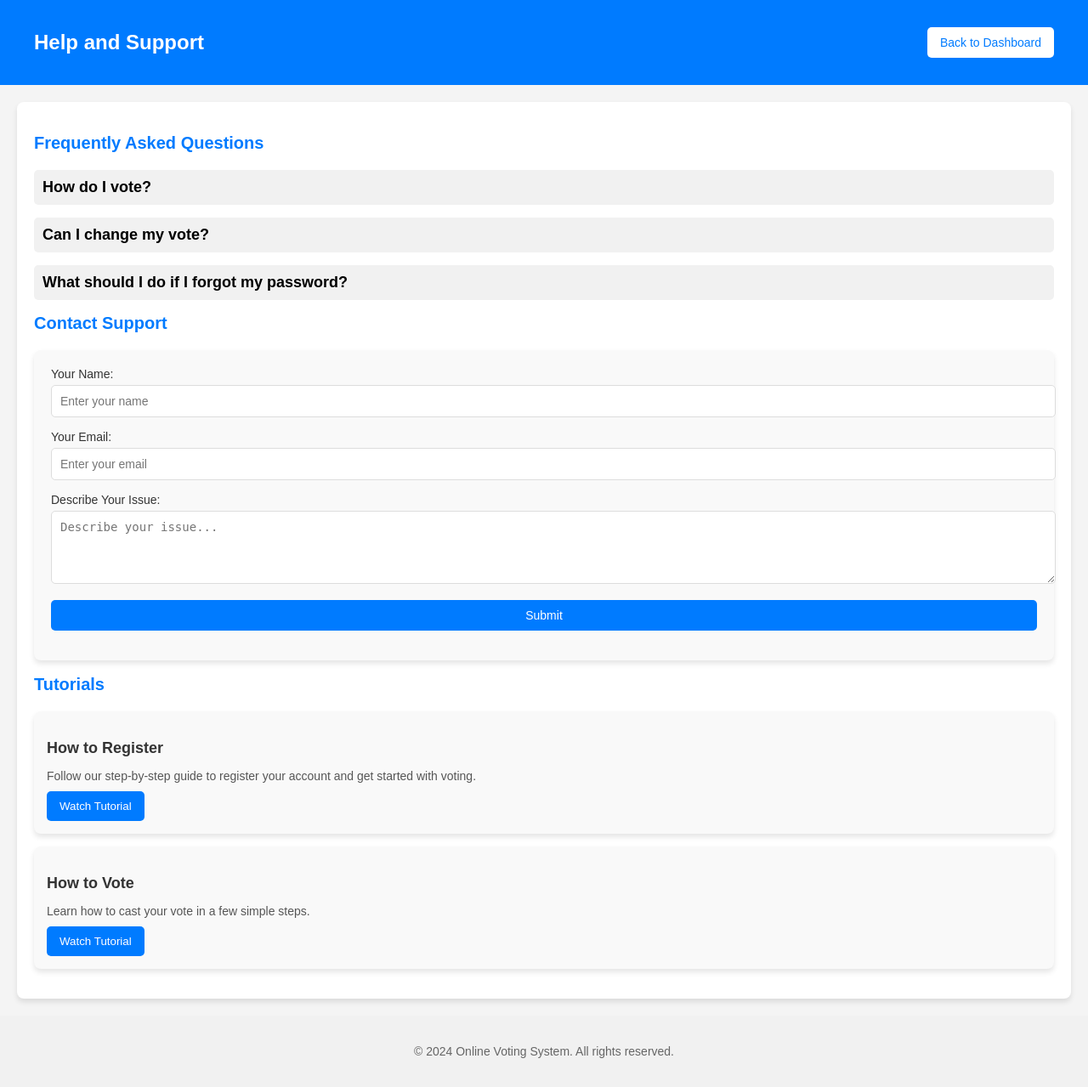
After one commit to AdityaBhatt37/Onlne-Voting-System, a PHP site: the page made by routes/help&support.html in a window 1280 px wide. The commit adds this page. Shown: the whole page at 85% size. Run offline with PHP 8.4, Linux system fonts and the light colour scheme.

Commit message:
All the Ui is the updated

```diff
--- /dev/null
+++ b/css/help&support.css
@@ -0,0 +1,187 @@
+/* General Styles */
+body {
+    font-family: Arial, sans-serif;
+    margin: 0;
+    padding: 0;
+    background-color: #f4f4f4;
+    color: #333;
+}
+
+/* Header */
+header {
+    background-color: #007BFF;
+    color: white;
+    padding: 20px;
+    text-align: center;
+    position: sticky;
+    top: 0;
+    z-index: 1000;
+}
+
+.header-container {
+    display: flex;
+    justify-content: space-between;
+    align-items: center;
+    max-width: 1200px;
+    margin: 0 auto;
+}
+
+header h1 {
+    font-size: 24px;
+}
+
+.dashboard-btn {
+    background-color: white;
+    color: #007BFF;
+    border: none;
+    padding: 10px 15px;
+    border-radius: 5px;
+    font-size: 14px;
+    cursor: pointer;
+    text-decoration: none;
+}
+
+.dashboard-btn:hover {
+    background-color: #0056b3;
+    color: white;
+}
+
+/* Main Content */
+main {
+    max-width: 1200px;
+    margin: 20px auto;
+    padding: 20px;
+    background-color: white;
+    border-radius: 8px;
+    box-shadow: 0 4px 6px rgba(0, 0, 0, 0.1);
+}
+
+/* FAQs Section */
+.faq-section h2 {
+    font-size: 20px;
+    color: #007BFF;
+    margin-bottom: 20px;
+}
+
+.faq {
+    margin-bottom: 15px;
+}
+
+.faq h3 {
+    font-size: 18px;
+    margin: 0;
+}
+
+.faq-toggle {
+    width: 100%;
+    text-align: left;
+    background-color: #f1f1f1;
+    border: none;
+    padding: 10px;
+    font-size: 16px;
+    cursor: pointer;
+    border-radius: 5px;
+    transition: background-color 0.3s ease;
+}
+
+.faq-toggle:hover {
+    background-color: #e1e1e1;
+}
+
+.faq-answer {
+    display: none;
+    padding: 10px;
+    background-color: #f9f9f9;
+    border-left: 4px solid #007BFF;
+    margin-top: 5px;
+    border-radius: 5px;
+}
+
+/* Contact Support Section */
+.contact-support-section h2 {
+    font-size: 20px;
+    color: #007BFF;
+    margin-bottom: 20px;
+}
+
+.support-form {
+    background-color: #f9f9f9;
+    padding: 20px;
+    border-radius: 8px;
+    box-shadow: 0 4px 6px rgba(0, 0, 0, 0.1);
+}
+
+.support-form label {
+    display: block;
+    font-size: 14px;
+    margin-bottom: 5px;
+}
+
+.support-form input, .support-form textarea, .support-form button {
+    width: 100%;
+    margin-bottom: 15px;
+    padding: 10px;
+    border: 1px solid #ddd;
+    border-radius: 5px;
+    font-size: 14px;
+}
+
+.support-form button {
+    background-color: #007BFF;
+    color: white;
+    border: none;
+    cursor: pointer;
+    font-size: 14px;
+}
+
+.support-form button:hover {
+    background-color: #0056b3;
+}
+
+/* Tutorials Section */
+.tutorials-section h2 {
+    font-size: 20px;
+    color: #007BFF;
+    margin-bottom: 20px;
+}
+
+.tutorial {
+    margin-bottom: 15px;
+    background-color: #f9f9f9;
+    padding: 15px;
+    border-radius: 8px;
+    box-shadow: 0 4px 6px rgba(0, 0, 0, 0.1);
+}
+
+.tutorial h3 {
+    font-size: 18px;
+    margin-bottom: 5px;
+}
+
+.tutorial p {
+    font-size: 14px;
+    color: #555;
+    margin-bottom: 10px;
+}
+
+.tutorial button {
+    background-color: #007BFF;
+    color: white;
+    border: none;
+    padding: 10px 15px;
+    border-radius: 5px;
+    cursor: pointer;
+}
+
+.tutorial button:hover {
+    background-color: #0056b3;
+}
+
+/* Footer */
+footer {
+    text-align: center;
+    padding: 20px;
+    background-color: #f1f1f1;
+    font-size: 14px;
+    color: #666;
+}
--- a/index.html
+++ b/index.html
@@ -23,7 +23,7 @@
                 <a href="./routes/login.html"><button>Login</button></a>
                 <a href="./routes/regester.html"><button>Register</button></a>
             </div>
-            <p>Want to know more? <a href="#">Learn More</a></p>
+            <p>Want to know more? <a href="./routes/help&support.html">Learn More</a></p>
         </div>
     </div>
 
--- /dev/null
+++ b/routes/help&support.html
@@ -0,0 +1,82 @@
+<!DOCTYPE html>
+<html lang="en">
+<head>
+    <meta charset="UTF-8">
+    <meta name="viewport" content="width=device-width, initial-scale=1.0">
+    <title>Help and Support - Online Voting System</title>
+    <link rel="stylesheet" href="../css/help&support.css">
+</head>
+<body>
+    <!-- Header -->
+    <header>
+        <div class="header-container">
+            <h1>Help and Support</h1>
+            <a href="../"><button class="dashboard-btn">Back to Dashboard</button></a>
+        </div>
+    </header>
+
+    <!-- Main Content -->
+    <main>
+        <!-- FAQs Section -->
+        <section class="faq-section">
+            <h2>Frequently Asked Questions</h2>
+            <div class="faq">
+                <button class="faq-toggle">
+                    <h3>How do I vote?</h3>
+                </button>
+                <p class="faq-answer">Log in to your account, select your preferred group, and click the "Vote" button. Confirm your choice in the popup message.</p>
+            </div>
+            <div class="faq">
+                <button class="faq-toggle">
+                    <h3>Can I change my vote?</h3>
+                </button>
+                <p class="faq-answer">No, once you submit your vote, it cannot be changed.</p>
+            </div>
+            <div class="faq">
+                <button class="faq-toggle">
+                    <h3>What should I do if I forgot my password?</h3>
+                </button>
+                <p class="faq-answer">Click on the "Forgot Password" link on the login page. Follow the instructions to reset your password.</p>
+            </div>
+        </section>
+
+        <!-- Contact Support Section -->
+        <section class="contact-support-section">
+            <h2>Contact Support</h2>
+            <form class="support-form">
+                <label for="name">Your Name:</label>
+                <input type="text" id="name" name="name" placeholder="Enter your name" required>
+
+                <label for="email">Your Email:</label>
+                <input type="email" id="email" name="email" placeholder="Enter your email" required>
+
+                <label for="issue">Describe Your Issue:</label>
+                <textarea id="issue" name="issue" rows="4" placeholder="Describe your issue..." required></textarea>
+
+                <button type="submit">Submit</button>
+            </form>
+        </section>
+
+        <!-- Tutorials Section -->
+        <section class="tutorials-section">
+            <h2>Tutorials</h2>
+            <div class="tutorial">
+                <h3>How to Register</h3>
+                <p>Follow our step-by-step guide to register your account and get started with voting.</p>
+                <button>Watch Tutorial</button>
+            </div>
+            <div class="tutorial">
+                <h3>How to Vote</h3>
+                <p>Learn how to cast your vote in a few simple steps.</p>
+                <button>Watch Tutorial</button>
+            </div>
+        </section>
+    </main>
+
+    <!-- Footer -->
+    <footer>
+        <p>&copy; 2024 Online Voting System. All rights reserved.</p>
+    </footer>
+    <script src="../script.js"></script>
+</body>
+</html>
--- a/script.js
+++ b/script.js
@@ -1,21 +1,10 @@
-// Array of strings (You can add as many strings as you want)
-const paragraphArray = [
-    "We have to face the future with courage and confidence. Democracy is not a system of government. It is a way of life.  ----Indira Gandi",
-    "Elections are a reflection of the people's will. It is not just a process of voting but a process of giving hope and vision for the future. ---Mahatma Gandhi",
-    "Elections are a reflection of the people's will. It is not just a process of voting but a process of giving hope and vision for the future. -Dr.B.R.Ambetkar",
-    "A free and fair election is the backbone of democracy. It is an instrument to build a future for the generations to come. ---Narendra Modi",
-    "In elections, the power lies with the common man. A strong and democratic election system ensures that every vote counts  ----Sonia Gandhi",
-    "The future of India lies in the hands of the people. Let the people decide, and let us work to make democracy a real and living force. ---Rahul Gandhi"
-];
+document.addEventListener("DOMContentLoaded", () => {
+    const toggles = document.querySelectorAll(".faq-toggle");
 
-// Function to get a random item from the array
-function getRandomParagraph() {
-    const randomIndex = Math.floor(Math.random() * paragraphArray.length);
-    return paragraphArray[randomIndex];
-}
-
-// Select the paragraph element
-const randomParagraphElement = document.getElementById("randomParagraph");
-
-// Set the text content of the paragraph to a random string from the array
-randomParagraphElement.textContent = getRandomParagraph();
+    toggles.forEach(toggle => {
+        toggle.addEventListener("click", () => {
+            const answer = toggle.nextElementSibling;
+            answer.style.display = answer.style.display === "block" ? "none" : "block";
+        });
+    });
+});
```
Also changed, not shown: css/dashboard.css (+115 -176 lines), routes/dashboard.php (+6 -7 lines), uploads/&#20010;&#20154;&#33258;&#29992;.jpg (deleted), uploads/54a38040-d9d2-4a2a-98c6-f3c6b3507152.png (deleted), uploads/Black And Red Modern Photographer Price List.png (deleted), uploads/Green Omen (2).png (deleted), uploads/IMG20240304221123.jpg (deleted), uploads/IMG_20220929_192252.jpg (deleted), uploads/WhatsApp-Image-2024-09-01-at-9.32.16-AM-300x225.jpeg (deleted), uploads/indianbg.jpg (deleted), uploads/registerbg.jpg (deleted), 3 other files.
